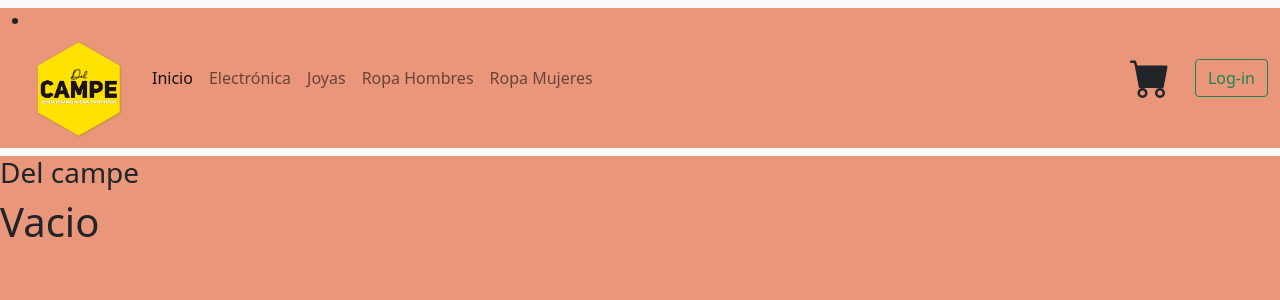
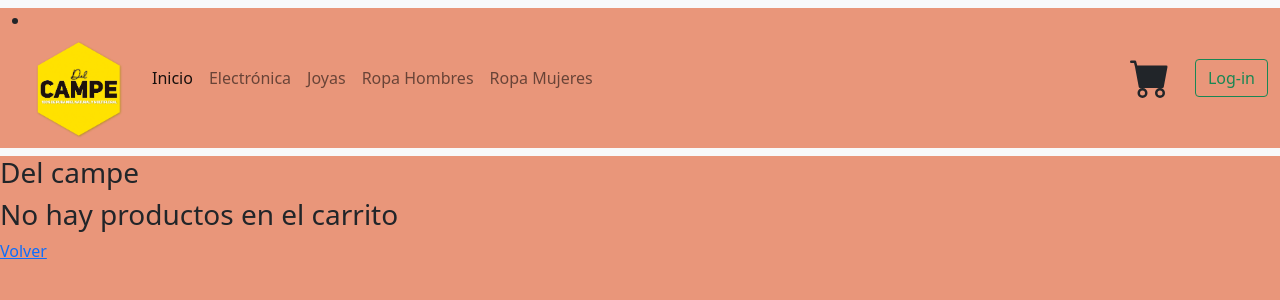
Before and after one commit to Jose-ph/tienda_basualdo, a React (Create React App) app: page /cart in a window 1280 px wide. Shown: the top 300 px of the page. Built offline with nearby package versions, Linux system fonts and the light colour scheme.

Commit message:
agrega total compra

```diff
--- a/src/App.js
+++ b/src/App.js
@@ -7,8 +7,8 @@ import ItemListContainer from "./containers/ItemListContainer/ItemListContainer"
 import ItemDetailContainer from "./containers/ItemDetailContainer/ItemDetailContainer";
 
 import { BrowserRouter as Router, Switch, Route } from "react-router-dom";
-import Cart from "./components/Cart/Cart";
-import CartContextProvider, { CartContext } from "./Context/CartContext";
+//import Cart from "./components/Cart/Cart";
+import CartContextProvider from "./Context/CartContext";
 import CartView from "./components/CartView/CartView";
 
 function App() {
--- a/src/Context/CartContext.js
+++ b/src/Context/CartContext.js
@@ -6,6 +6,11 @@ export const CartContext = createContext();
 const CartContextProvider = ({children}) => {
 
     const [cart, setCart] = useState([]);
+
+    const totalPurchase = () =>{
+
+        return cart.reduce ((counter, product)=> Number(counter) + Number( product.price) * Number( product.quantity) , 0)
+    }
 
     const addItem = (item) => {
 
@@ -39,6 +44,7 @@ const CartContextProvider = ({children}) => {
             removeItem,
             isInCart,
             clearCart,
+            totalPurchase,
 
         }}>
             {children}
--- a/src/components/CartView/CartItem.js
+++ b/src/components/CartView/CartItem.js
@@ -7,20 +7,22 @@ import { useContext } from 'react/cjs/react.development'
 import { CartContext } from '../../Context/CartContext'
 
 
-function CartItem({id, title,price, quantity}) {
+function CartItem({product}) {
 
     const {removeItem} = useContext(CartContext)
-
-
+    console.log(product)
+    console.log('ID desde cartitem',product.product.id)
+    console.log('TITLE desde cartitem',product.title)
 
     return (
         <div>
 
-            <h1> {title} </h1>
-            <p>{price} </p>
-            <p> {quantity}  </p>
+            <h4> {product.product.title} </h4>
+            <img alt='electronic product' src= {product.product.image} style = {{width:'150px', height:'150px'}} ></img>
+            <p>{product.product.price} </p>
+            <p> {product.product.quantity}  </p>
 
-            <button className='btn btn-danger'onClick={()=>{removeItem(id)}} ></button>
+            <button className='btn btn-danger'onClick={()=>{removeItem(product.id)}} >BORRAR</button>
 
         </div>
     )
--- a/src/components/CartView/CartView.js
+++ b/src/components/CartView/CartView.js
@@ -6,9 +6,9 @@ import CartItem from './CartItem'
 
 function CartView() {
 
-    const {cart,clearCart} = useContext(CartContext)
+    const {cart,clearCart,totalPurchase} = useContext(CartContext)
 
-   /*  if ( cart.length === 0){
+     /* if ( cart.length === 0){
 
         return (
 
@@ -37,9 +37,42 @@ function CartView() {
         </div>
     ) */
         console.log('Esto viene del cartview',cart)
+
         return (
 
-            cart.length === 0 ? <h1>Vacio</h1> : <h1>Coon producto</h1>
+
+            /* cart.length === 0 ? <h1>Vacio</h1> : <h1>Con producto</h1>  */
+
+           cart.length === 0 ? (
+
+                <div>
+
+            <h3>No hay productos en el carrito</h3>
+
+            <Link to={"/"} >Volver</Link>
+
+
+             </div>
+                )
+
+                :
+
+                (  <div>
+
+                    <h3> Cart view</h3>
+
+                    <div>
+                        {
+                     cart.map((product) => <CartItem product ={product}  key={product.id}  />   )   }
+
+                     <h3> Total de la compra: $ {totalPurchase()} </h3>
+
+                     <button className='btn btn-success' onClick={console.log("fin compra")} >Finalizar Compra</button>
+                    <button className='btn btn-warning' onClick={()=> {clearCart()}} >VACIAR</button>
+
+                    </div>
+
+                </div>)
 
         )
 
--- a/src/components/ItemDetail/ItemDetail.js
+++ b/src/components/ItemDetail/ItemDetail.js
@@ -30,7 +30,7 @@ function ItemDetail({products}) {
     const handleAddCart = (numberofItems) =>{
 
         setBuy(true)
-        setProduct({...products,quantity: qty})
+        setProduct({...products, quantity: qty})
 
 
     }
@@ -39,6 +39,10 @@ function ItemDetail({products}) {
 
         history.push('/')
     }
+    const goCart = () =>{
+
+      history.push('/cart')
+  }
 
   /*   const handleCart = () =>{ //Esta función ahora es para comprar y no navegar
         history.push('/cart')
@@ -106,6 +110,7 @@ function ItemDetail({products}) {
                 <>
             <button onClick={handlePurchase} className="btn btn-success mt-2" >Comprar </button>
             <button onClick={goBack} className="btn btn-success mt-2" >Volver</button>
+            <button onClick={goCart} className="btn btn-success mt-2" >Carrito</button>
 
           </>
             )
```
